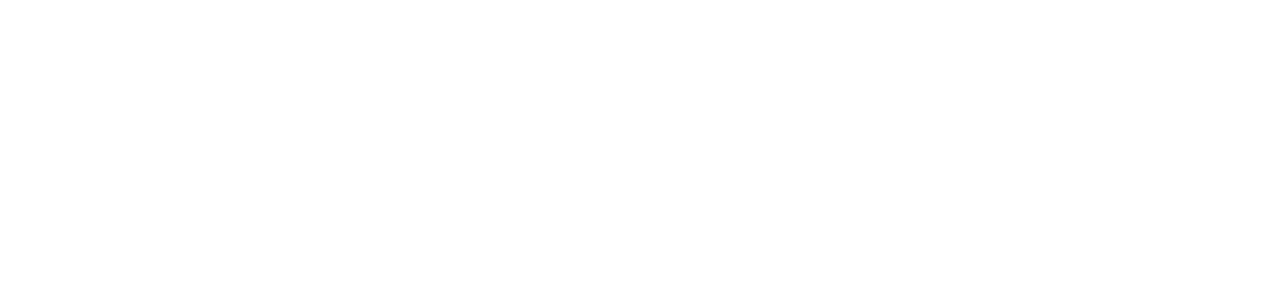
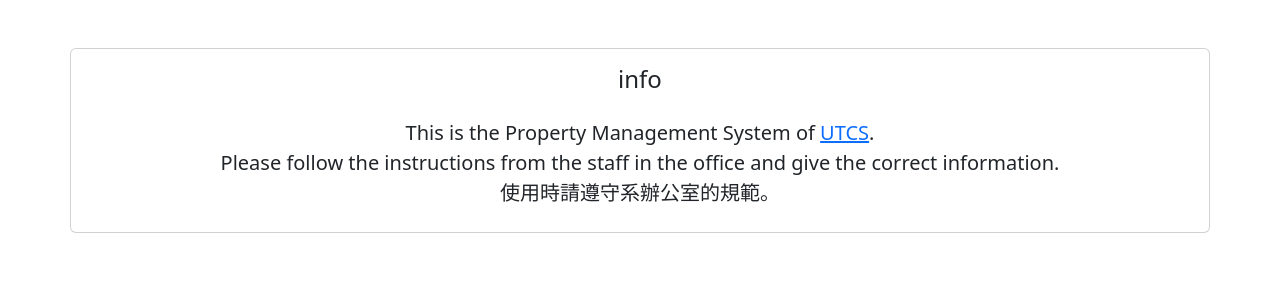
Before and after one commit to marvelcn015/utcs-key, a Vue app: page /home in a window 1280 px wide. Shown: the top 300 px of the page. Built offline with nearby package versions, Linux system fonts and the light colour scheme.

Commit message:
feat: modification of info card

```diff
--- a/src/views/HomeView.vue
+++ b/src/views/HomeView.vue
@@ -1,7 +1,24 @@
-<script setup></script>
+<script setup>
+import { RouterLink } from 'vue-router'
+</script>
 
 <template>
-  <div class="container"></div>
+  <div class="container mt-5">
+    <div class="row">
+      <div class="card text-center">
+        <h4 class="card-title pt-3">info</h4>
+        <div class="card-body">
+          <h5 class="lh-base">
+            This is the Property Management System of
+            <a href="http://cs.utaipei.edu.tw"> UTCS</a>.<br />
+            Please follow the instructions from the staff in the office and give the correct
+            information.<br />
+            使用時請遵守系辦公室的規範。
+          </h5>
+        </div>
+      </div>
+    </div>
+  </div>
 </template>
 
 <style scoped></style>
```
